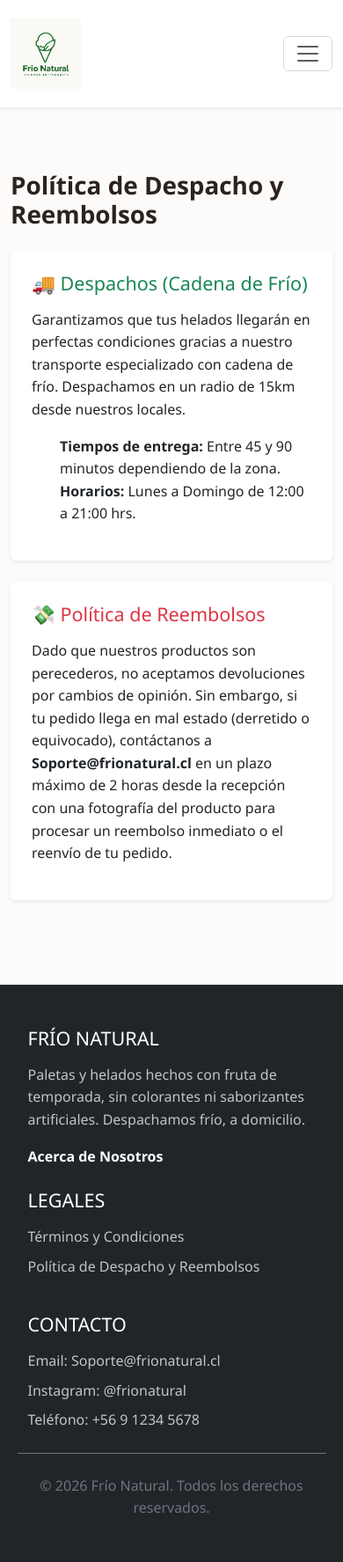
After one commit to mayiod/desarrollo-web-y-movil, a PHP site: page /Semana_7_Entrega_1/pages/despachos.html in a window 390 px wide. The commit adds this page. Shown: the whole page at 88% size. Run offline with PHP 8.4, Linux system fonts and the light colour scheme.

Commit message:
Actualización -> Integración final del frontend (Responsive UI, Navbar interactivo, Carrusel y Footer)

```diff
--- a/Semana_7_Entrega_1/css/styles.css
+++ b/Semana_7_Entrega_1/css/styles.css
@@ -429,3 +429,11 @@ footer {
         grid-template-columns: 1fr;
     }
 }
+
+#contacto a {
+    transition: color 0.3s ease;
+}
+
+#contacto a:hover {
+    color: var(--primary-color) !important;
+}
--- a/Semana_7_Entrega_1/js/main.js
+++ b/Semana_7_Entrega_1/js/main.js
@@ -31,17 +31,33 @@ document.addEventListener('DOMContentLoaded', () => {
     });
 
     // --- LÓGICA DEL BUSCADOR ---
+    const searchContainer = document.getElementById('search-container'); // Capturamos el nuevo div
     const searchInput = document.getElementById('search-input');
     const productCards = document.querySelectorAll('.product-card');
 
     searchBtn.addEventListener('click', () => {
-        if (searchInput.style.display === 'none' || searchInput.style.display === '') {
-            searchInput.style.display = 'inline-block';
+        if (searchContainer.style.display === 'none' || searchContainer.style.display === '') {
+            searchContainer.style.display = 'block';
+
+            if (window.innerWidth >= 992) {
+                 searchContainer.style.left = 'auto';
+                 searchContainer.style.right = '100%';
+                 searchContainer.style.top = '50%';
+                 searchContainer.style.transform = 'translateY(-50%)';
+                 searchContainer.style.marginRight = '15px';
+            } else {
+                 searchContainer.style.left = '0';
+                 searchContainer.style.right = 'auto';
+                 searchContainer.style.top = '-55px'; // Lo subimos arriba de los iconos
+                 searchContainer.style.transform = 'none';
+                 searchContainer.style.marginRight = '0';
+            }
+
             searchInput.focus();
         } else {
-            searchInput.style.display = 'none';
+            searchContainer.style.display = 'none';
             searchInput.value = '';
-            productCards.forEach(card => card.style.display = ''); // Restablecer vista
+            productCards.forEach(card => card.style.display = '');
         }
     });
 
--- /dev/null
+++ b/Semana_7_Entrega_1/pages/despachos.html
@@ -0,0 +1,183 @@
+<!DOCTYPE html>
+<html lang="es">
+
+<head>
+    <meta charset="UTF-8">
+    <meta name="viewport" content="width=device-width, initial-scale=1.0">
+    <title>Frío Natural - Helados Artesanales</title>
+    <link href="https://cdn.jsdelivr.net/npm/bootstrap@5.3.2/dist/css/bootstrap.min.css" rel="stylesheet">
+    <link rel="stylesheet" href="css/styles.css">
+</head>
+
+<body>
+
+    <!-- 1. Header -->
+    <nav class="navbar navbar-expand-lg navbar-light bg-white sticky-top shadow-sm py-3">
+        <div class="container">
+
+            <!-- Logo con Imagen -->
+            <a class="navbar-brand" href="../index.html">
+                <img src="../assets/img/logo.png" alt="Logo Frío Natural" height="80">
+            </a>
+
+            <button class="navbar-toggler" type="button" data-bs-toggle="collapse" data-bs-target="#navbarContenido"
+                aria-controls="navbarContenido" aria-expanded="false" aria-label="Desplegar navegación">
+                <span class="navbar-toggler-icon"></span>
+            </button>
+
+            <div class="collapse navbar-collapse" id="navbarContenido">
+
+                <ul class="navbar-nav mx-auto mb-2 mb-lg-0 gap-lg-3">
+                    <li class="nav-item">
+                        <a class="nav-link text-uppercase fw-semibold" href="../index.html">Inicio</a>
+                    </li>
+                    <li class="nav-item">
+                        <a class="nav-link text-uppercase fw-semibold" href="#sabores">Helados</a>
+                    </li>
+                    <li class="nav-item">
+                        <a class="nav-link text-uppercase fw-semibold" href="#paletas">Paletas</a>
+                    </li>
+                    <li class="nav-item">
+                        <a class="nav-link text-uppercase fw-semibold" href="#contacto">Contacto</a>
+                    </li>
+                </ul>
+                <div
+                    class="d-flex align-items-center gap-3 mt-3 mt-lg-0 position-relative justify-content-start justify-content-lg-end flex-wrap">
+
+                    <div id="search-container" class="position-absolute"
+                        style="display: none; z-index: 1050; width: 100%; max-width: 300px; left: 0; top: -50px;">
+                        <input type="text" id="search-input" class="form-control form-control-sm rounded-pill w-100"
+                            placeholder="Buscar sabor...">
+                    </div>
+                    <img src="../assets/img/buscar.png" id="search-btn" class="icon" title="Buscar" width="24"
+                        height="24" style="cursor: pointer;">
+
+                    <img src="../assets/img/usuario.png" id="login-btn" class="icon" title="Iniciar Sesión" width="24"
+                        height="24" style="cursor: pointer;">
+
+                    <img src="../assets/img/carrito.png" id="cart-btn" class="icon" title="Carrito de Compras"
+                        width="24" height="24" style="cursor: pointer;">
+                </div>
+
+            </div>
+        </div>
+    </nav>
+
+    <!-- Main -->
+
+    <main class="container py-5 mt-4" style="min-height: 60vh;">
+        <div class="row justify-content-center">
+            <div class="col-md-10">
+                <h1 class="display-6 fw-bold mb-4">Política de Despacho y Reembolsos</h1>
+
+                <div class="card border-0 shadow-sm mb-4">
+                    <div class="card-body p-4">
+                        <h4 class="text-success mb-3">🚚 Despachos (Cadena de Frío)</h4>
+                        <p>Garantizamos que tus helados llegarán en perfectas condiciones gracias a nuestro transporte
+                            especializado con cadena de frío. Despachamos en un radio de 15km desde nuestros locales.
+                        </p>
+                        <ul>
+                            <li><strong>Tiempos de entrega:</strong> Entre 45 y 90 minutos dependiendo de la zona.</li>
+                            <li><strong>Horarios:</strong> Lunes a Domingo de 12:00 a 21:00 hrs.</li>
+                        </ul>
+                    </div>
+                </div>
+
+                <div class="card border-0 shadow-sm">
+                    <div class="card-body p-4">
+                        <h4 class="text-danger mb-3">💸 Política de Reembolsos</h4>
+                        <p>Dado que nuestros productos son perecederos, no aceptamos devoluciones por cambios de
+                            opinión. Sin embargo, si tu pedido llega en mal estado (derretido o equivocado), contáctanos
+                            a <strong>Soporte@frionatural.cl</strong> en un plazo máximo de 2 horas desde la recepción
+                            con una fotografía del producto para procesar un reembolso inmediato o el reenvío de tu
+                            pedido.</p>
+                    </div>
+                </div>
+            </div>
+        </div>
+    </main>
+
+    <!-- Footer -->
+    <footer id="contacto" class="bg-dark text-white py-5 mt-5">
+        <div class="container">
+            <div class="row mb-4">
+
+                <!-- Columna 1: Frío Natural -->
+                <div class="col-md-4 mb-4 mb-md-0">
+                    <h4 class="text-uppercase text-white mb-3">Frío Natural</h4>
+                    <p class="text-light opacity-75">Paletas y helados hechos con fruta de temporada, sin colorantes ni
+                        saborizantes artificiales. Despachamos frío, a domicilio.</p>
+                    <a href="acerca.html" class="text-white text-decoration-none fw-bold">Acerca de Nosotros</a>
+                </div>
+
+                <!-- Columna 2: Legales -->
+                <div class="col-md-4 mb-4 mb-md-0">
+                    <h4 class="text-uppercase text-white mb-3">Legales</h4>
+                    <ul class="list-unstyled">
+                        <li class="mb-2">
+                            <a href="terminos.html" class="text-light text-decoration-none opacity-75">Términos y
+                                Condiciones</a>
+                        </li>
+                        <li>
+                            <a href="despachos.html" class="text-light text-decoration-none opacity-75">Política de
+                                Despacho y Reembolsos</a>
+                        </li>
+                    </ul>
+                </div>
+
+                <!-- Columna 3: Contacto -->
+                <div class="col-md-4">
+                    <h4 class="text-uppercase text-white mb-3">Contacto</h4>
+                    <p class="text-light opacity-75 mb-2">Email: Soporte@frionatural.cl</p>
+                    <p class="text-light opacity-75 mb-2">Instagram: @frionatural</p>
+                    <p class="text-light opacity-75 mb-0">Teléfono: +56 9 1234 5678</p>
+                </div>
+
+            </div>
+
+            <!-- Parte Inferior -->
+            <div class="row border-top border-secondary pt-4">
+                <div class="col-12 text-center">
+                    <p class="text-secondary mb-0">&copy; 2026 Frío Natural. Todos los derechos reservados.</p>
+                </div>
+            </div>
+        </div>
+    </footer>
+
+    <div id="loginModal" class="modal">
+        <div class="modal-content">
+            <span class="close-modal" id="closeLogin">&times;</span>
+            <h2>Iniciar Sesión</h2>
+            <form id="loginForm">
+                <div class="form-group">
+                    <label for="email">Correo electrónico</label>
+                    <input type="email" id="email" placeholder="tu@correo.com" required>
+                </div>
+                <div class="form-group">
+                    <label for="password">Contraseña</label>
+                    <input type="password" id="password" placeholder="********" required>
+                </div>
+                <button type="submit" class="btn btn-solid w-100">Ingresar</button>
+            </form>
+        </div>
+    </div>
+
+    <div id="cartModal" class="modal">
+        <div class="modal-content cart-content">
+            <span class="close-modal" id="closeCart">&times;</span>
+            <h2>Tu Carrito</h2>
+            <div class="cart-items-container">
+                <p class="empty-cart-msg">Tu carrito está vacío.</p>
+            </div>
+            <div class="cart-footer">
+                <div class="cart-total">Total: <span>$0 CLP</span></div>
+                <button class="btn btn-solid w-100">Proceder al pago</button>
+            </div>
+        </div>
+    </div>
+
+    <script src="https://cdn.jsdelivr.net/npm/bootstrap@5.3.2/dist/js/bootstrap.bundle.min.js"></script>
+    <script src="js/main.js"></script>
+</body>
+
+</html>
```
Also changed, not shown: Semana_7_Entrega_1/index.html (+114 -35 lines), Semana_7_Entrega_1/pages/acerca.html (added, +163 -0 lines), Semana_7_Entrega_1/pages/terminos.html (added, +174 -0 lines), Semana_7_Entrega_1/assets/img/banner2.png (added), Semana_7_Entrega_1/assets/img/banner3.png (added).
